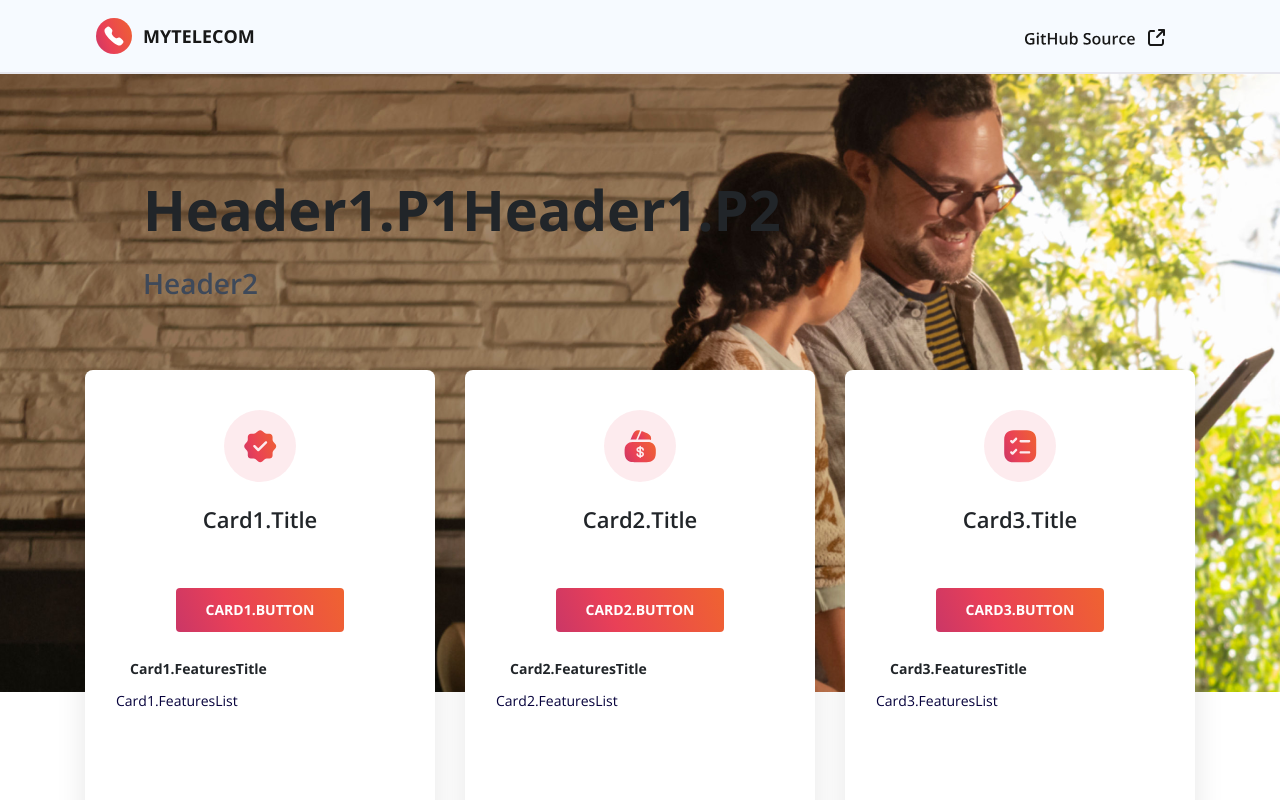
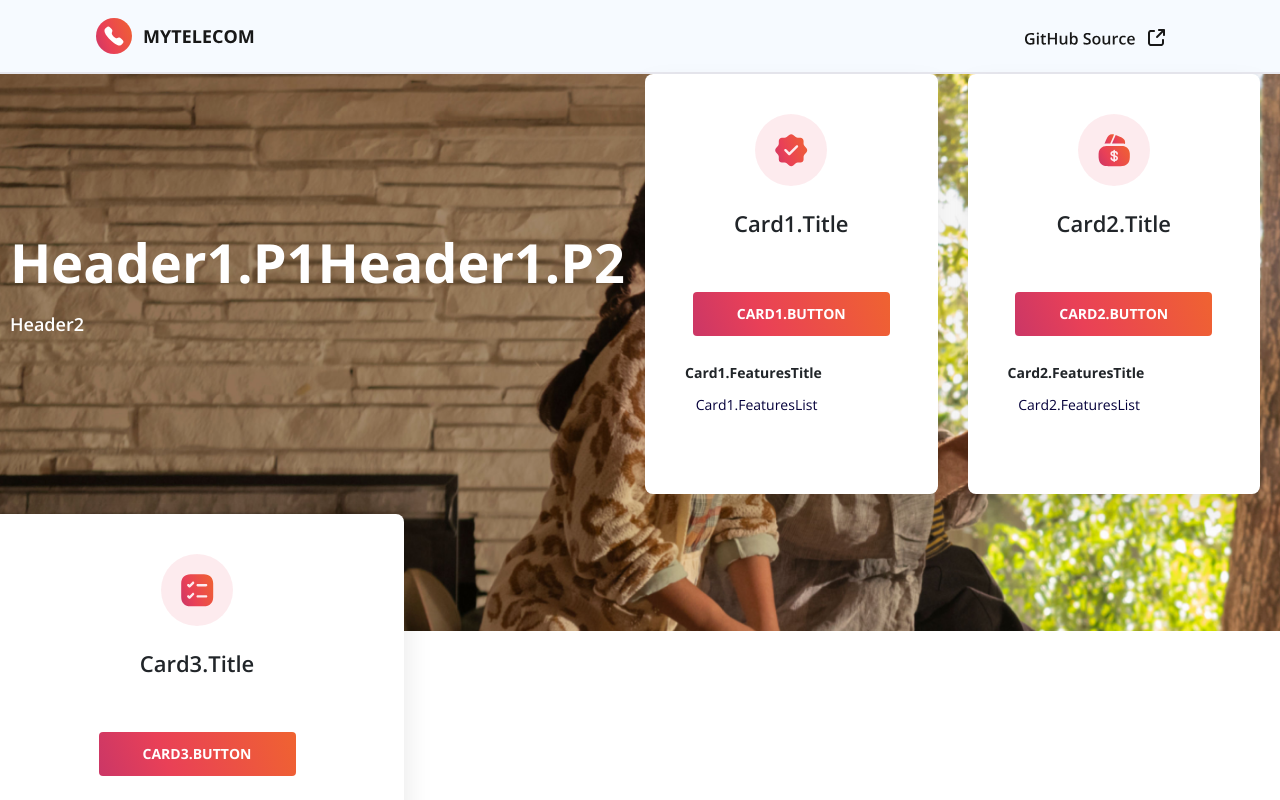
Before and after one commit to docusign/sample-app-mytelecom-nodejs, a React (Create React App) app in the folder client/: page / in a window 1280 px wide. Shown: the top 800 px of the page. Built offline with nearby package versions, Linux system fonts and the light colour scheme; what i18next-xhr-backend would draw is missing.

Commit message:
Fixed header text and cards styles to match the design and be responsive

```diff
--- a/client/public/locales/en/Home.json
+++ b/client/public/locales/en/Home.json
@@ -3,7 +3,7 @@
     "P1": "Welcome to ",
     "P2": "MyTelecom"
   },
-  "Header2": "Header",
+  "Header2": "Lorem ipsum dolor sit amet, consectetur adipiscing elit, sed do eiusmod tempor incididunt ut labore et dolore magna aliqua. Ut enim ad minim veniam, quis nostrud exercitation ullamco laboris.",
 
   "Card1": {
     "Title": "Assumption of Liability",
--- a/client/src/assets/scss/components/_cards.scss
+++ b/client/src/assets/scss/components/_cards.scss
@@ -1,21 +1,11 @@
-.card-info-holder {
-    margin-top: -480px;
-}
-.card-1, .card-2, .card-3 {
+.card-1,
+.card-2,
+.card-3 {
   margin-left: 10px;
   margin-right: 10px;
 }
 
-@media (min-width: 576px) {
-    .card-info-holder {
-        margin-top: -140px;
-    }
-}
-
 @media (min-width: 768px) {
-    .card-info-holder {
-        margin-top: -276px;
-    }
   .card-1 {
     margin-left: 20px;
     margin-right: 0;
@@ -31,31 +21,28 @@
 }
 
 @media (min-width: 992px) {
-    .card-info-holder {
-        margin-top: -340px;
-    }
   .card-2 {
     margin-left: 30px;
     margin-right: 30px;
   }
 }
 
-.h-card{
-    max-width: 350px;
-    min-height: 395px;
+.h-card {
+  max-width: 414px;
   margin-bottom: 20px;
 
-    background: #FFFFFF;
-    box-shadow: 0px 16px 30px rgba(24, 24, 24, 0.1);
+  background: #ffffff;
+  box-shadow: 0 16px 30px rgba(24, 24, 24, 0.1);
   border-radius: 8px;
+  padding: 40px;
 }
-.h-card:hover{
+.h-card:hover {
   filter: drop-shadow(0 9px 44px rgba(51, 76, 207, 0.13));
 }
 .h-card:hover::before {
   content: "";
   position: absolute;
-    top: 0%;
+  top: 0;
   width: 100%;
   left: 0;
   height: 3px;
@@ -63,13 +50,7 @@
   background: rgba(51, 76, 207, 0.13);
 }
 
-.h-card-top {
-    width: 180px;
-    margin-top: 30px;
-    margin-left: auto;
-    margin-right: auto;
-}
-.h-card-img{
+.h-card-img {
   width: auto;
   height: auto;
 }
@@ -81,8 +62,13 @@
   margin-top: 21px;
   margin-bottom: 23px;
 }
+
+.cards-container {
+  max-width: 414px;
+}
+
 @media (min-width: 768px) {
-    .h-card-img{
+  .h-card-img {
     width: 55px;
     height: 55px;
   }
@@ -91,16 +77,12 @@
     margin-top: 20px;
     margin-bottom: 4px;
   }
+  .cards-container {
+    max-width: 1300px;
+  }
 }
 @media (min-width: 992px) {
-    .h-card{
-        min-height: 484px;
-    }
-    .h-card-top {
-        margin-top: 40px;
-        width: 200px;
-    }
-    .h-card-img{
+  .h-card-img {
     width: auto;
     height: auto;
   }
@@ -117,9 +99,14 @@
   border-radius: 4px;
   border: none;
   cursor: pointer;
-    background: linear-gradient(68.71deg, #8A2387 -71.8%, #E94057 33.71%, #F27121 126.8%);
+  background: linear-gradient(
+    68.71deg,
+    #8a2387 -71.8%,
+    #e94057 33.71%,
+    #f27121 126.8%
+  );
 
-    font-family: 'Open Sans';
+  font-family: "Open Sans";
   font-style: normal;
   font-weight: 700;
   font-size: 14px;
@@ -127,18 +114,24 @@
 
   text-align: center;
   text-transform: uppercase;
-    color: #FFFFFF;
+  color: #ffffff;
 }
 @media (min-width: 768px) {
   .h-card-button {
     width: 128px;
     height: 39px;
   }
+  .h-card {
+    padding: 20px;
+  }
 }
 @media (min-width: 992px) {
   .h-card-button {
-        width: 168px;
+    width: 197px;
     height: 44px;
+  }
+  .h-card {
+    padding: 40px;
   }
 }
 .h-card-button:focus {
@@ -151,13 +144,11 @@
 }
 
 .h-card-features {
-    font-weight: bold;
-    margin-top: 25px;
-    margin-left: -15%;
+  margin-top: 40px;
   text-align: left;
   margin-bottom: 16px;
   font-size: 16px;
-    font-family: 'Open sans';
+  font-family: "Open sans";
   font-weight: 600;
 }
 @media (min-width: 768px) {
@@ -177,14 +168,14 @@
 }
 .h-card ul {
   margin-left: 5%;
-    padding-left: 0px;
+  padding-left: 0;
   text-align: left;
   font-size: 14px;
-    line-height: 1.5;
   color: #05003b;
 }
-.h-card  li{
+.h-card li {
   list-style: none;
   background: url("../../img/check.svg") no-repeat 0 6px;
   padding-left: 15px;
+  margin-bottom: 8px;
 }
--- a/client/src/assets/scss/components/_hero.scss
+++ b/client/src/assets/scss/components/_hero.scss
@@ -1,72 +1,50 @@
+.home-container {
+  min-height: 618px;
+  position: relative;
+  padding-left: 0;
+  padding-right: 0;
+}
 .hero-section {
-    padding-left: 10%;
-    padding-top: 27px;
-    height: 636px;
+  background: url("../../img/background.png") no-repeat;
+  min-height: 65%;
+  background-size: cover;
+  position: absolute;
+  width: 100%;
+  z-index: -1;
 }
-
+.hero-text {
+  margin-top: 12%;
+  min-height: 180px;
+  margin-bottom: 8%;
+  padding-left: 20px;
+}
 .hero-text h1 {
-    font-size: 28px;
+  font-size: 32px;
   font-weight: 700;
+  color: white;
+  text-align: left;
 }
 .sub-title {
   margin-top: 10px;
-    font-size: 18px;
+  font-size: 16px;
   font-weight: 600;
-    color: #3e495a;
+  color: white;
+  text-align: left;
+  max-width: 522px;
 }
+
 @media (min-width: 576px) {
-    .hero-section {
-        padding-top: 37px;
-        height: 336px;
-        background: url("../../img/background.png") no-repeat;
-        -moz-background-size: 100%;
-        -webkit-background-size: 100%;
-        -o-background-size: 100%;
-        background-size: 140%;
-    }
   .hero-text h1 {
     font-size: 40px;
   }
+}
+
+@media (min-width: 768px) {
+  .hero-text h1 {
+    font-size: 54px;
+  }
   .sub-title {
-        margin-top: 19px;
-        font-size: 22px;
+    margin-top: 16px;
+    font-size: 18px;
   }
 }
-@media (min-width: 768px) {
-    .hero-section {
-        padding-top: 71px;
-        height: 534px;
-        -moz-background-size: auto auto;
-        -webkit-background-size: auto auto;
-        -o-background-size: auto auto;
-        background-size: auto auto;
-    }
-    .hero-text h1 {
-        font-size: 52px;
-    }
-    .sub-title {
-        margin-top: 19px;
-        font-size: 28px;
-    }
-}
-@media (min-width: 992px) {
-    .hero-text h1 {
-        font-size: 56px;
-    }
-    .hero-section {
-        padding-top: 102px;
-        height: 636px;
-    }
-}
-@media (min-width: 1440px) {
-    .hero-text h1 {
-        font-size: 56px;
-    }
-
-    .hero-section {
-        -moz-background-size: 100%;
-        -webkit-background-size: 100%;
-        -o-background-size: 100%;
-        background-size: 100%;
-    }
-}
--- a/client/src/index.js
+++ b/client/src/index.js
@@ -1,5 +1,5 @@
 import React from "react";
-import { createRoot } from "react-dom";
+import { createRoot } from "react-dom/client";
 import { BrowserRouter } from "react-router-dom";
 import App from "./App";
 import "./i18n";
--- a/client/src/pages/home/hero.js
+++ b/client/src/pages/home/hero.js
@@ -2,10 +2,8 @@ import React from "react";
 import { useTranslation } from "react-i18next";
 
 const Hero = () => {
-    const { t } = useTranslation("Home")
+  const { t } = useTranslation("Home");
   return (
-        <section className="hero-section bg-prop">
-            <div className="container-fluid">
     <div className="hero-text text-left">
       <h1 className="h1">
         {t("Header1.P1")}
@@ -14,8 +12,6 @@ const Hero = () => {
       </h1>
       <div className="sub-title">{t("Header2")}</div>
     </div>
-            </div>
-        </section>
   );
-}
+};
 export default Hero;
--- a/client/src/pages/home/index.js
+++ b/client/src/pages/home/index.js
@@ -6,17 +6,17 @@ import PreFooter from "./preFooter";
 import img1 from "../../assets/img/img-assumption.svg";
 import img2 from "../../assets/img/img-purchase.svg";
 import img3 from "../../assets/img/img-service.svg";
+import { Row } from "react-bootstrap";
 
 const Home = () => {
-  const { t } = useTranslation("Home")
+  const { t } = useTranslation("Home");
   return (
     <>
-      <Hero />
-
-      <section className="card-info-holder">
-        <div className="container-fluid">
-          <div className="row justify-content-center text-center d-flex flex-row">
-
+      <div className="container-fluid home-container">
+        <div className="hero-section" />
+        <div className="justify-content-center text-center d-flex">
+          <Row className="cards-container">
+            <Hero />
             <Card
               additionalClass="card-1"
               img={img1}
@@ -26,9 +26,7 @@ const Home = () => {
               featureTitle={t("Card1.FeaturesTitle")}
               featureList={t("Card1.FeaturesList")}
             />
-
-            <div className="w-100 d-block d-md-none"></div>
-
+            <div className="w-100 d-block d-md-none" />
             <Card
               additionalClass="card-2"
               img={img2}
@@ -38,9 +36,7 @@ const Home = () => {
               featureTitle={t("Card2.FeaturesTitle")}
               featureList={t("Card2.FeaturesList")}
             />
-
-            <div className="w-100 d-block d-md-none"></div>
-
+            <div className="w-100 d-block d-md-none" />
             <Card
               additionalClass="card-3"
               img={img3}
@@ -50,13 +46,11 @@ const Home = () => {
               featureTitle={t("Card3.FeaturesTitle")}
               featureList={t("Card3.FeaturesList")}
             />
-
-          </div>
+          </Row>
         </div>
-      </section>
-
+      </div>
       <PreFooter />
     </>
   );
-}
+};
 export default Home;
```
Also changed, not shown: client/src/assets/scss/components/_prefooter.scss (+38 -16 lines). Lines whose indentation alone changed are shown as unchanged.
